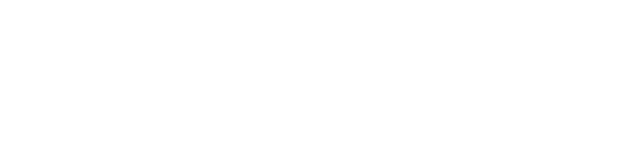
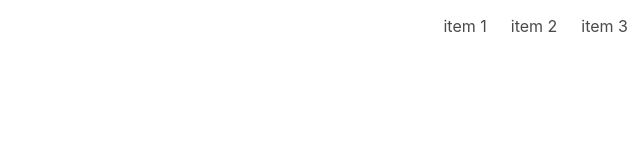
Before and after one commit to kevincwashburn/schuck-residential-site, a plain HTML site: page index.html in a window 1280 px wide. Shown: the whole page, without its empty margins (640-1280 px from the left). Drawn offline with nearby package versions, Linux system fonts and the light colour scheme.

Commit message:
added bulma navbar

```diff
--- a/index.html
+++ b/index.html
@@ -9,6 +9,22 @@
         <title>Schuck Residential Services</title>
     </head>
     <body>
+        <nav class="navbar">
+            <!-- I can add is-transparent to nav class -->
 
+            <div class="navbar-end">
+                <a href="#" class="navbar-item">item 1</a>
+                <a href="#" class="navbar-item">item 2</a>
+                <a href="#" class="navbar-item">item 3</a>
+            </div>
+
+                <!-- <div id="navMenu" class="navbar-menu">
+                    <div class="navbar-end">
+                        <a href="#" class="navbar-item">item 1</a>
+                        <a href="#" class="navbar-item">item 2</a>
+                        <a href="#" class="navbar-item">item 3</a>
+                    </div>
+                </div> -->
+        </nav>
     </body>
 </html>
```
Also changed, not shown: 2 other files.
